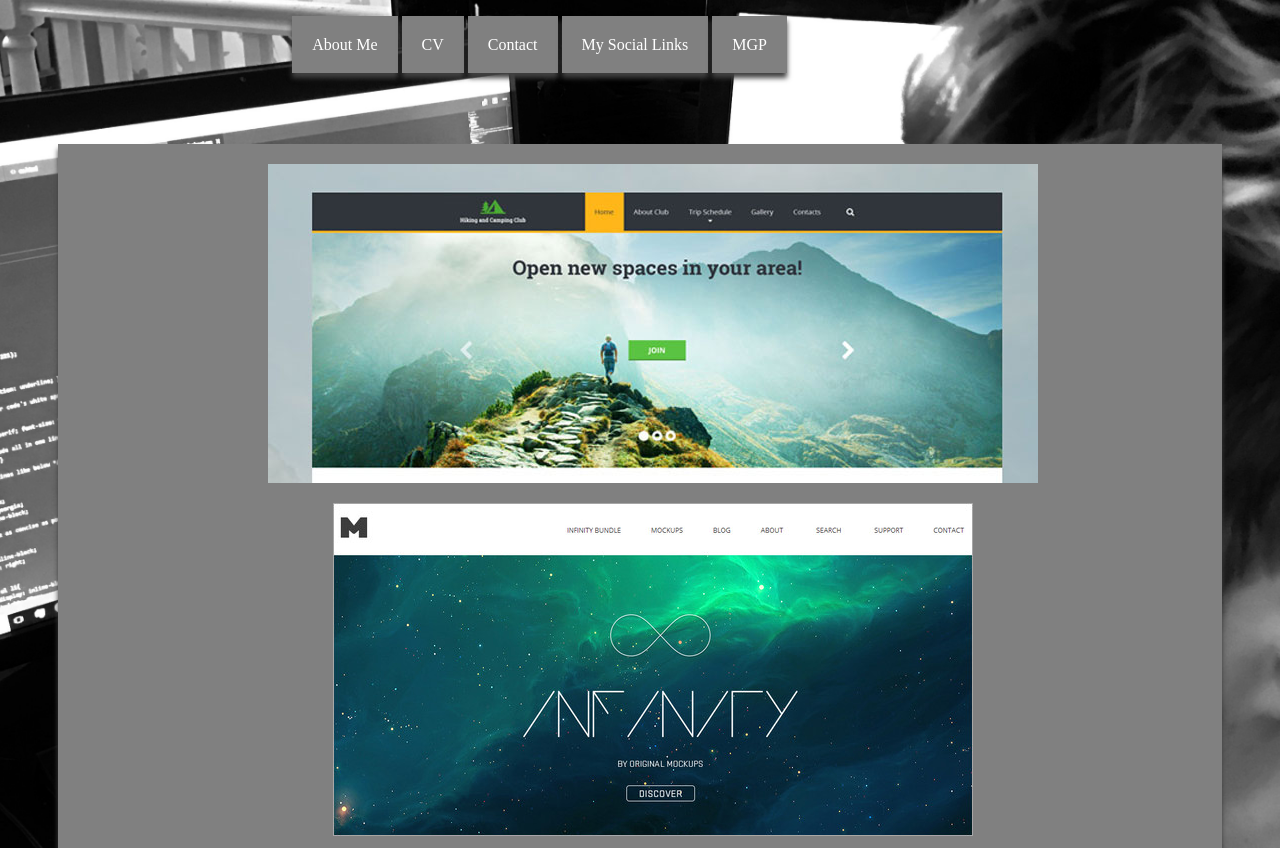
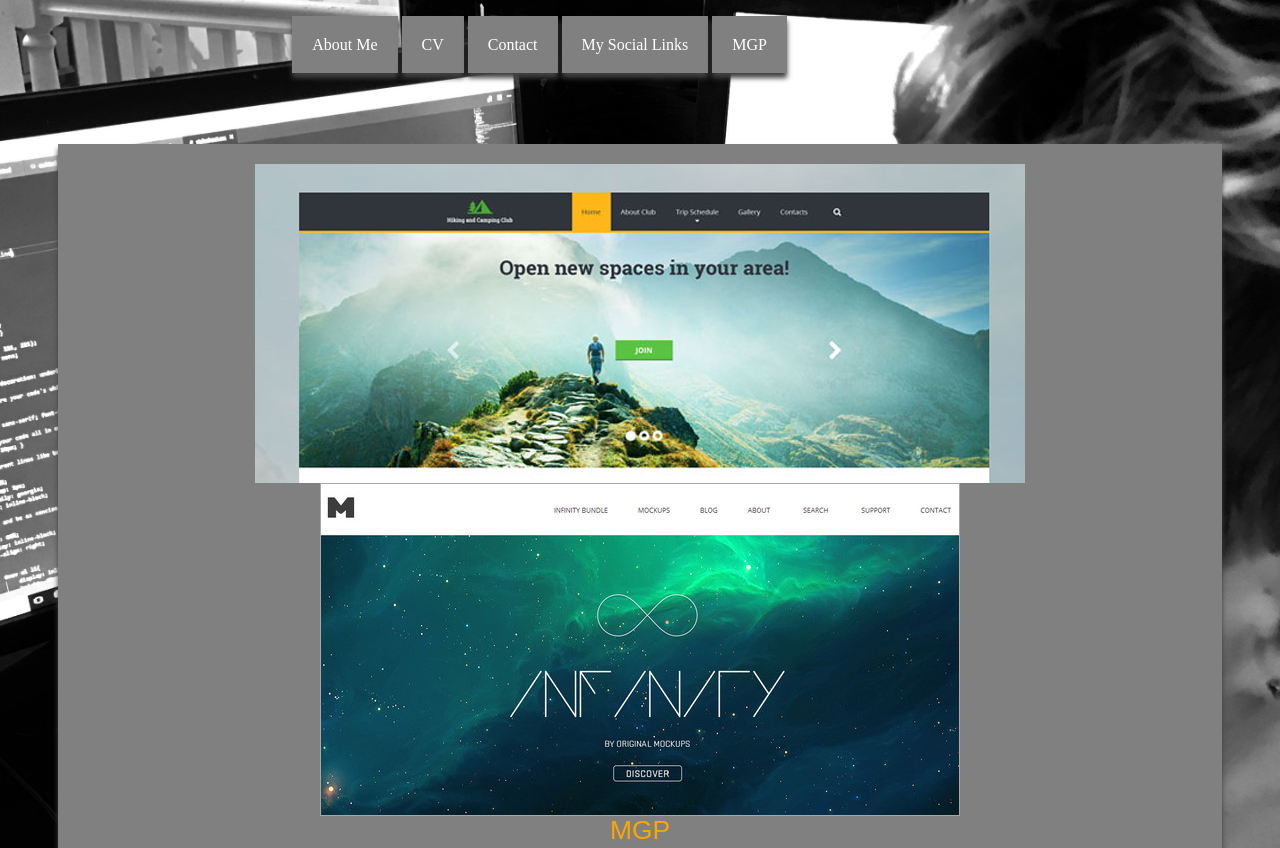
Before and after one commit to jackhmc/CSY1018, a plain HTML site: page mgp.html in a window 1280 px wide. Shown: the top 848 px of the page. Drawn offline with Linux system fonts and the light colour scheme.

Commit message:
Add files via upload

```diff
--- a/mgp.html
+++ b/mgp.html
@@ -22,8 +22,8 @@
 
 
 			<div id="writing">
-			<img class="image" src="exampleone.jpg">
-			<img class="image" src="exampletwo.JPG">
+			<img class="image-one" src="exampleone.JPG">
+			<img class="image-one" src="exampletwo.JPG">
 				<h2>MGP</h2>
 				<p>
 					When designing this website, I had many ideas of the aesthetics that I wanted.
```
Also changed, not shown: social.html (+0 -3 lines).
